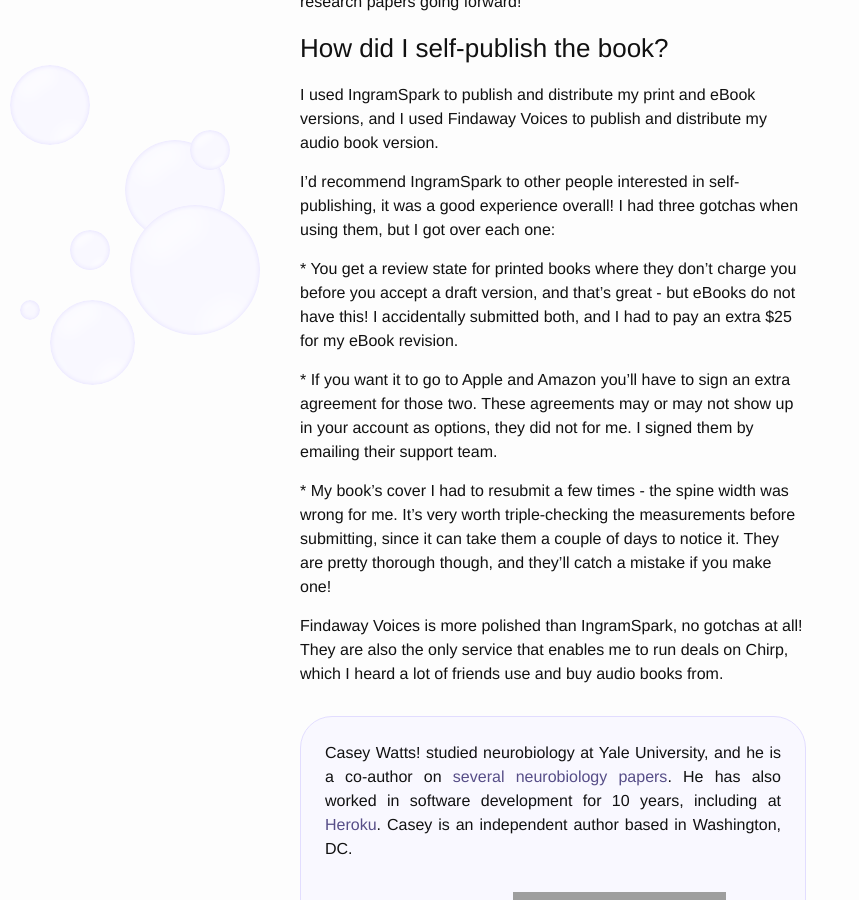
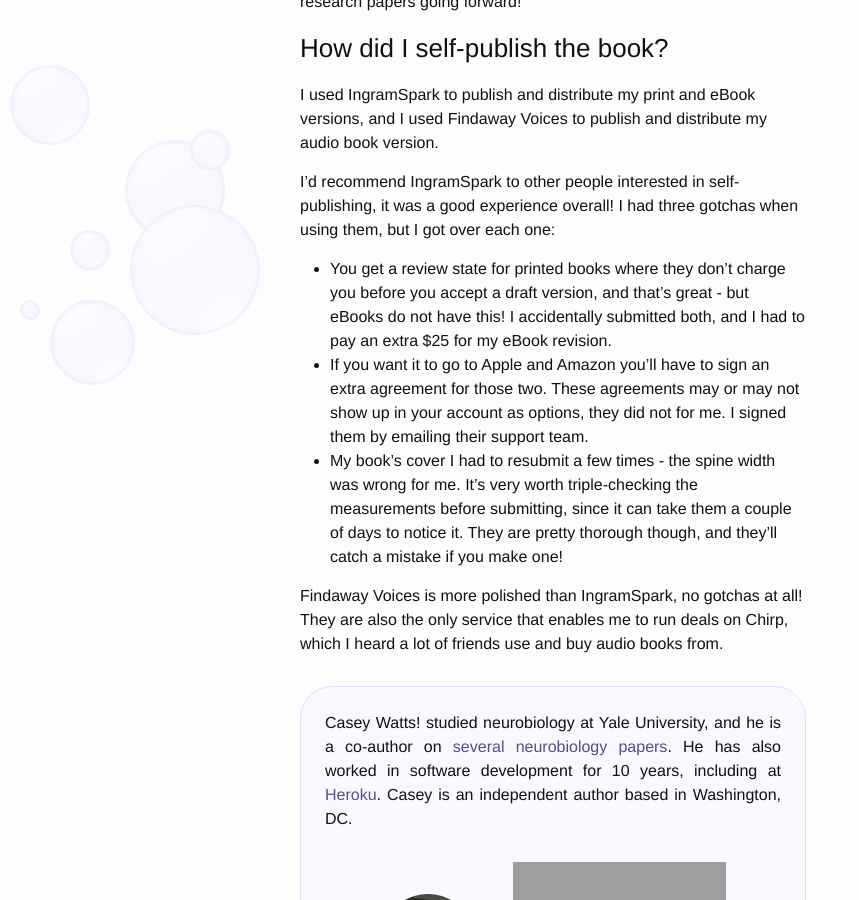
Before and after one commit to caseywatts/caseywatts.github.io, a Jekyll site: the page built from _posts/2021-06-22-casey-s-writing-process.md, in a window 1280 px wide and 900 px high, scrolled down 1373 px. Shown: the whole window, without its empty margins (0-859 px from the left). Built offline with Jekyll 4.4.1, drawn with Linux system fonts in a browser that asks for light colours.

Commit message:
Update from Forestry.io Casey Watts updated _posts/2021-06-22-casey-s-writing-process.md

```diff
--- a/_posts/2021-06-22-casey-s-writing-process.md
+++ b/_posts/2021-06-22-casey-s-writing-process.md
@@ -29,10 +29,8 @@
 
 I'd recommend IngramSpark to other people interested in self-publishing, it was a good experience overall! I had three gotchas when using them, but I got over each one:
 
-\* You get a review state for printed books where they don't charge you before you accept a draft version, and that's great - but eBooks do not have this! I accidentally submitted both, and I had to pay an extra $25 for my eBook revision.
-
-\* If you want it to go to Apple and Amazon you'll have to sign an extra agreement for those two. These agreements may or may not show up in your account as options, they did not for me. I signed them by emailing their support team.
-
-\* My book's cover I had to resubmit a few times - the spine width was wrong for me. It's very worth triple-checking the measurements before submitting, since it can take them a couple of days to notice it. They are pretty thorough though, and they'll catch a mistake if you make one!
+* You get a review state for printed books where they don't charge you before you accept a draft version, and that's great - but eBooks do not have this! I accidentally submitted both, and I had to pay an extra $25 for my eBook revision.
+* If you want it to go to Apple and Amazon you'll have to sign an extra agreement for those two. These agreements may or may not show up in your account as options, they did not for me. I signed them by emailing their support team.
+* My book's cover I had to resubmit a few times - the spine width was wrong for me. It's very worth triple-checking the measurements before submitting, since it can take them a couple of days to notice it. They are pretty thorough though, and they'll catch a mistake if you make one!
 
 Findaway Voices is more polished than IngramSpark, no gotchas at all! They are also the only service that enables me to run deals on Chirp, which I heard a lot of friends use and buy audio books from.
```
